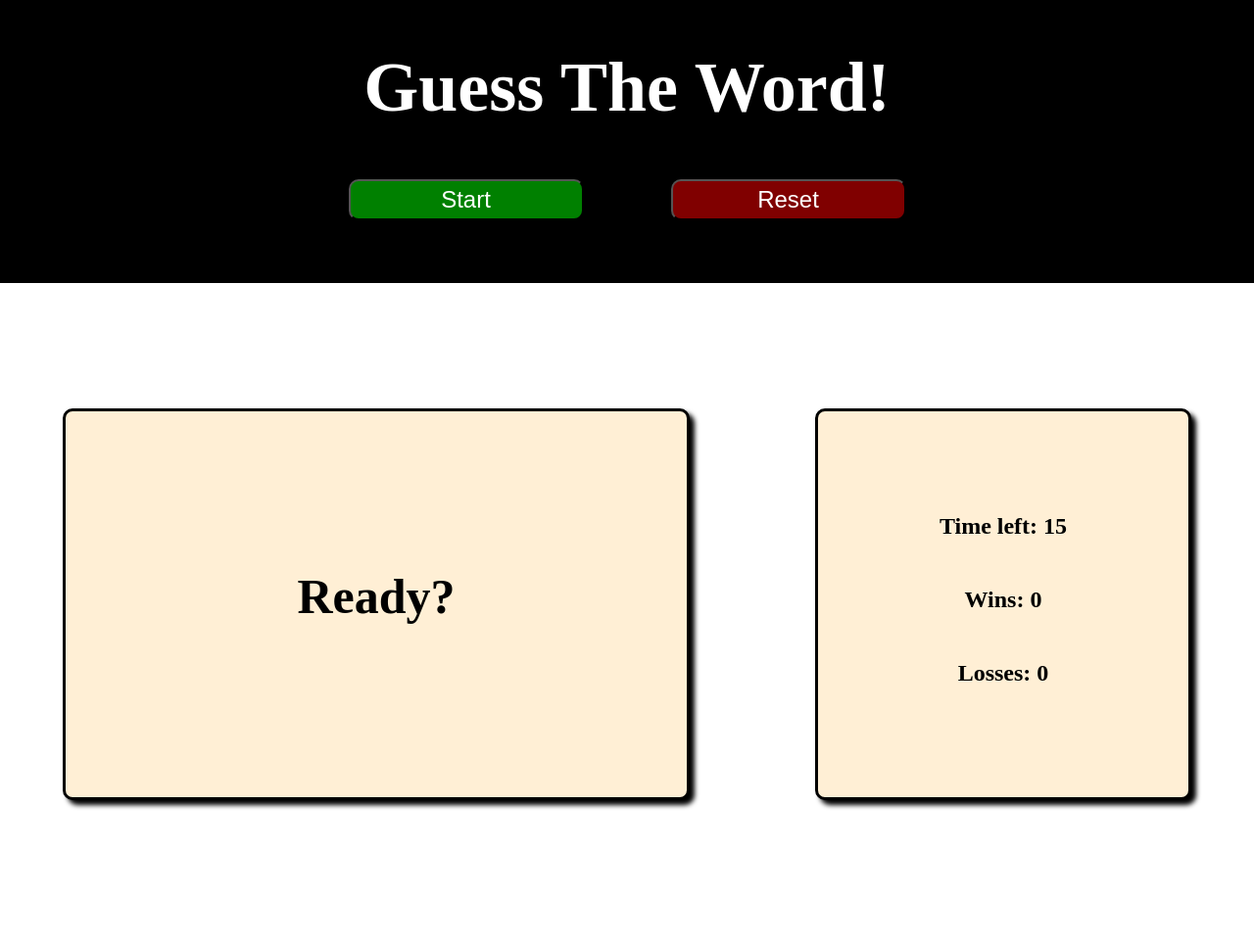
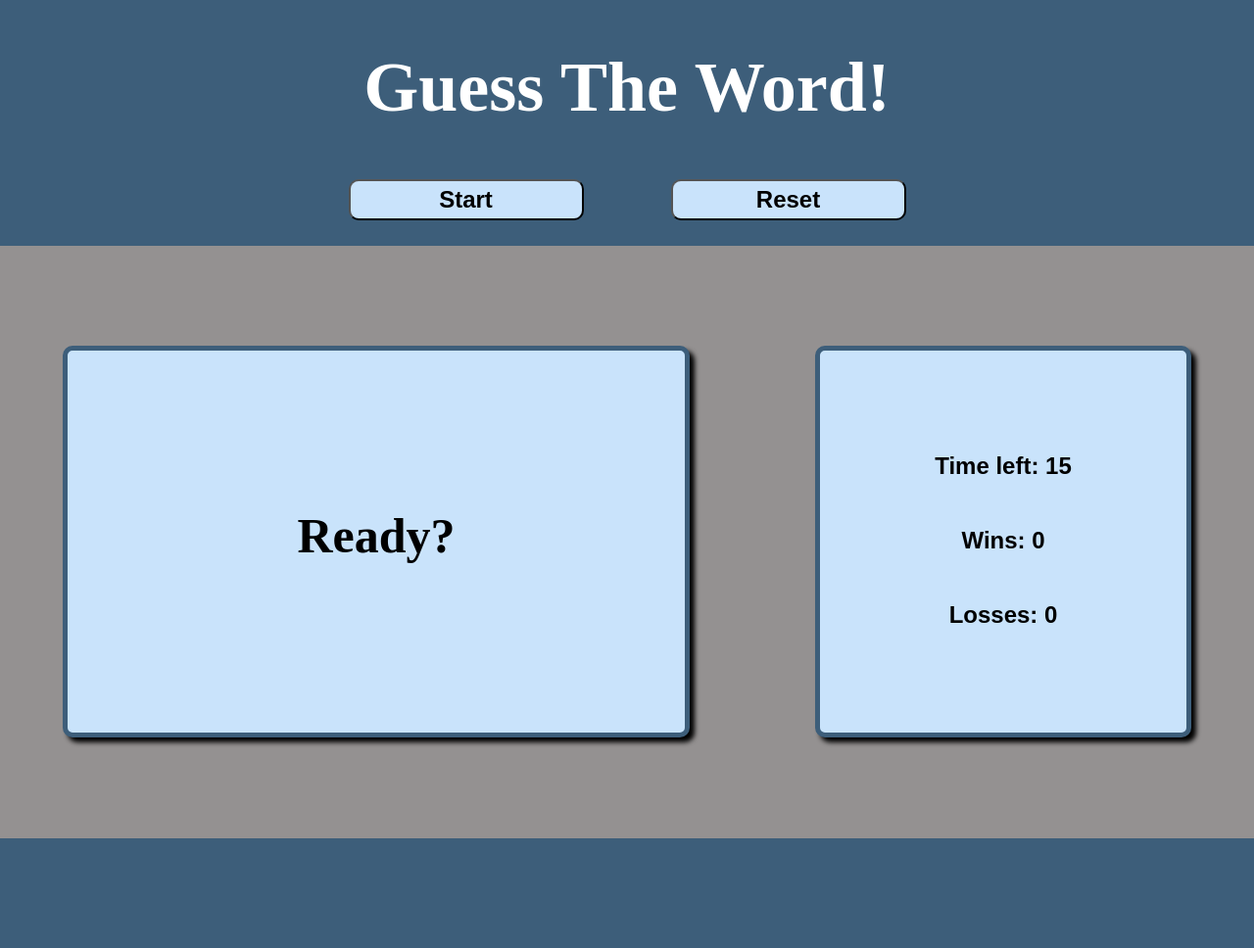
Before and after one commit to vruss14/word-guess, a plain HTML site: page index.html in a window 1280 px wide. Shown: the whole page at 98% size. Before the commit the page ends 945 px from the top, so only its background shows below. Drawn offline with Linux system fonts and the light colour scheme.

Commit message:
added footer, adjusted css, and modified text for when a user wins

```diff
--- a/index.html
+++ b/index.html
@@ -4,6 +4,8 @@
     <meta charset="UTF-8">
     <meta http-equiv="X-UA-Compatible" content="IE=edge">
     <meta name="viewport" content="width=device-width, initial-scale=1.0">
+    <link rel="preconnect" href="https://fonts.gstatic.com">
+    <link href="https://fonts.googleapis.com/css2?family=Bree+Serif&family=IBM+Plex+Serif:wght@600&family=Noto+Serif+SC:wght@700&display=swap" rel="stylesheet">
     <link rel = "stylesheet" type = "text/css" href = "style.css">
     <title>Word Guess</title>
 </head>
@@ -29,6 +31,8 @@
         </div>
     </main>
 
+    <footer></footer>
+
 <script src = "script.js"></script>
 </body>
 </html>
--- a/script.js
+++ b/script.js
@@ -53,7 +53,7 @@ function setTimer () {
 
         if (timeOnClock === 0) {
             clearInterval(timer);
-            wordContainer.textContent = "You lost! :(";
+            wordContainer.textContent = "Game Over";
             lossCount++;
 
             localStorage.setItem("lossCount", lossCount);
@@ -128,7 +128,7 @@ function checkGuess(guessedLetter) {
 
 function checkIfWinner () {
     if (randomWordSelection === placeholders.join("")) {
-        wordContainer.textContent = "You won! :)";
+        wordContainer.textContent = "You won! 🎉";
         userDidWin = true;
         startBtn.disabled = false;
         winCount++;
--- a/style.css
+++ b/style.css
@@ -4,76 +4,83 @@
 
 body {
     margin: 0;
+    background-color: rgb(148, 145, 145);
 }
 
 .header-content {
-    background-color: black;
+    background-color: #3D5E7A;
     color: white;
     font-size: 36px;
+    font-family: 'Noto Serif SC', serif;
     text-align: center;
     display: flex;
     justify-content: center;
     flex-direction: column;
-    padding-bottom: 5%;
+    padding-bottom: 2%;
     margin: 0;
 }
 
 .btn {
     padding: 5px;
     width: 15rem;
-    color: white;
+    color: black;
     font-size: 24px;
     margin-left: 2.5rem;
     margin-right: 2.5rem;
     border-radius: 10px;
+    font-family: Arial, Helvetica, sans-serif;
+    font-weight: bold;
 
 }
 
 #start-btn {
-    background-color: green;
+    background-color: #C9E3FB;
 }
 
 #reset-btn {
-    background-color: maroon;
+    background-color: #C9E3FB;
 }
 
 #wrapper {
     display: flex;
     justify-content: center;
-    margin-top: 10%;
-    margin-bottom: 10%;
+    margin-top: 8%;
+    margin-bottom: 8%;
+}
+
+#word-container, #stats-container {
+    float: left;
+    height: 25rem;
+    background-color: #C9E3FB;
+    border: 5px solid #3D5E7A;
+    border-radius: 10px;
+    box-shadow: 5px 5px 5px black;
+    text-align: center;
 }
 
 #word-container {
-    float: left;
-    height: 25rem;
-    width: 25rem;
     width: 50%;
-    border: 3px solid black;
-    border-radius: 10px;
     margin-right: 10%;
-    background-color: papayawhip;
-    box-shadow: 5px 5px 5px black;
     font-size: 50px;
+    font-family: 'Noto Serif SC', serif;
     font-weight: bold;
-    text-align: center;
     padding-top: 10rem;
 }
 
 #stats-container {
-    float: left;
-    height: 25rem;
     width: 30%;
-    background-color: papayawhip;
-    border: 3px solid black;
-    border-radius: 10px;
-    box-shadow: 5px 5px 5px black;
-    text-align: center;
     padding-top: 5.25rem;
+    font-family: Arial, Helvetica, sans-serif;
 }
 
 #stats-container > h2 {
     margin-bottom: 3rem;
+}
+
+footer {
+    width: 100%;
+    height: 7rem;
+    background-color: #3D5E7A;
 }
 
 /* Responsive design */
@@ -95,13 +102,12 @@ body {
 
     #reset-btn {
         margin-top: 3rem;
+        margin-bottom: 3rem;
     }
 
     #word-container, #stats-container {
         width: 90%;
-        margin-bottom: 7.5%;
-        margin-right: 0;
-        margin-left: 5%;
+        margin: 7% 0 7.5% 5%;
     }
 
 }
```
